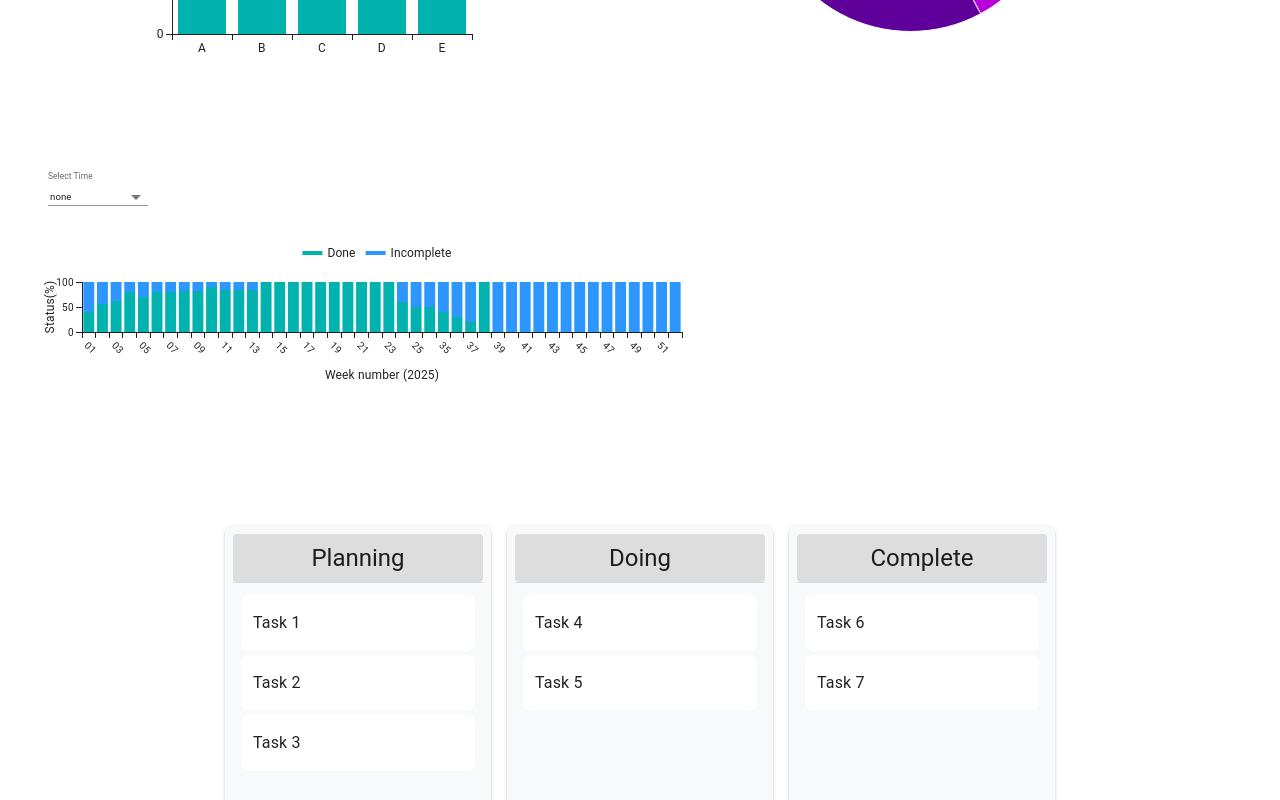
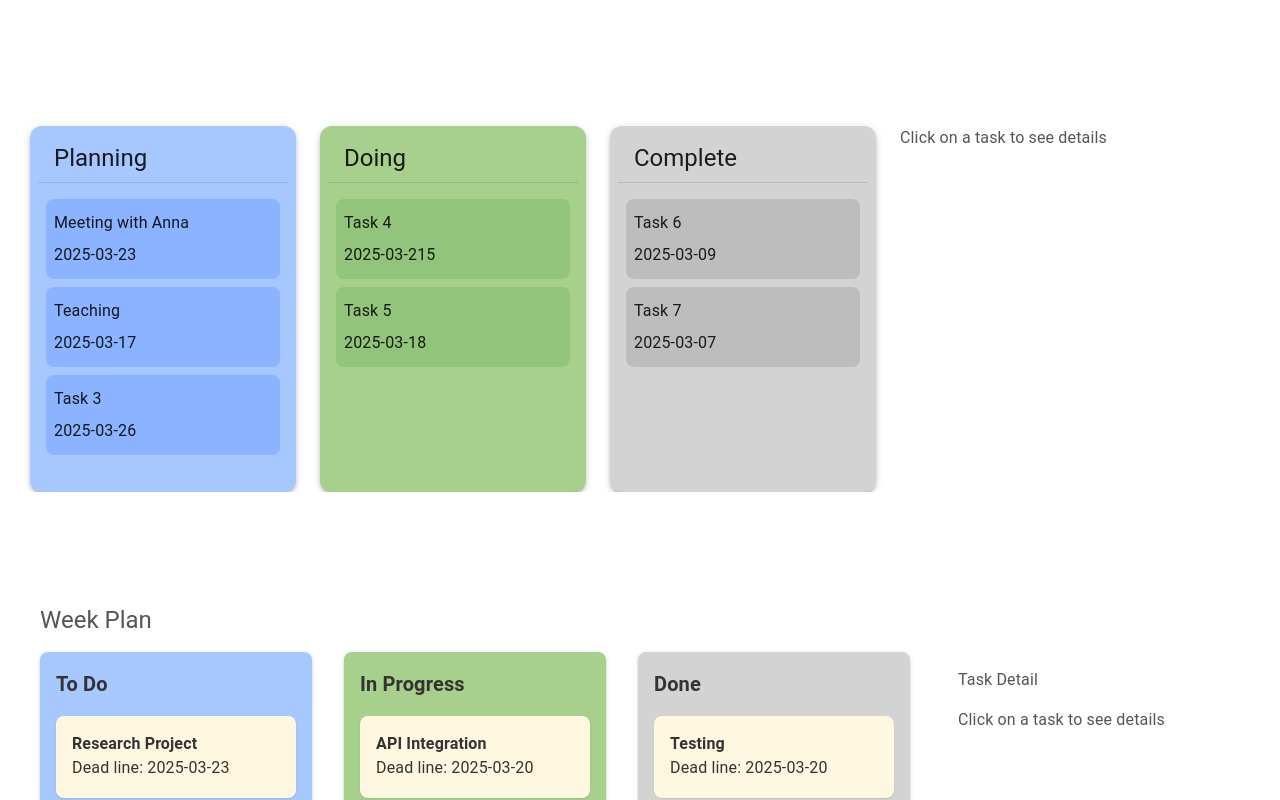
Before and after one commit to FengyanTina/ReactChart, a React (Vite) app: page / in a window 1280 px wide. Shown: the part 1160-1960 px from the top of the page. Built offline with nearby package versions, Linux system fonts and the light colour scheme.

Commit message:
task detail and column color is done

```diff
--- a/src/App.tsx
+++ b/src/App.tsx
@@ -152,7 +152,7 @@ function App() {
             overflow: "hidden",
             marginTop: 10, // Adjust margin for spacing between dropdown and chart
           }}>
-            <SyncHighlight/>
+
         </Box>
         <Box
            sx={{
--- a/src/components/htmlDrag/Dnd.tsx
+++ b/src/components/htmlDrag/Dnd.tsx
@@ -1,4 +1,4 @@
-import React, { useState } from "react";
+import React, { useEffect, useState } from "react";
 import Grid from "@mui/material/Grid2";
 import Card from "@mui/material/Card";
 import CardHeader from "@mui/material/CardHeader";
@@ -7,24 +7,11 @@ import ListItem from "@mui/material/ListItem";
 import ListItemText from "@mui/material/ListItemText";
 import Divider from "@mui/material/Divider";
 import { PointerSensor, useSensor, useSensors } from "@dnd-kit/core";
+import { Box, Typography } from "@mui/material";
 export type TaskStatus = 'TODO' | 'IN_PROGRESS' | 'DONE';
-export type Task1 = {
-  id: string;
-  status: TaskStatus;
-  title: string;
-  time?:string
-  description: string;
-};
 
-export type Column = {
-  id: TaskStatus;
-  title: string;
-};
-const COLUMNS: Column[] = [
-  { id: "TODO", title: "To Do" },
-  { id: "IN_PROGRESS", title: "In Progress" },
-  { id: "DONE", title: "Done" },
-];
+
+
 
 // const INITIAL_TASKS: Task[] = [
 //   {
@@ -67,24 +54,35 @@ const COLUMNS: Column[] = [
 type Task = {
   id: string;
   title: string;
+  time?:string;
+  detail?:string;
   status: "planning" | "doing" | "complete";
 };
 
 // Sample tasks
 const initialTasks: Task[] = [
-  { id: "1", title: "Task 1", status: "planning" },
-  { id: "2", title: "Task 2", status: "planning" },
-  { id: "3", title: "Task 3", status: "planning" },
-  { id: "4", title: "Task 4", status: "doing" },
-  { id: "5", title: "Task 5", status: "doing" },
-  { id: "6", title: "Task 6", status: "complete" },
-  { id: "7", title: "Task 7", status: "complete" },
+  { id: "1", title: "Meeting with Anna", time:"2025-03-23", detail: "Need to talk",status: "planning" },
+  { id: "2", title: "Teaching",time:"2025-03-17", detail: "Need to talk", status: "planning" },
+  { id: "3", title: "Task 3", time:"2025-03-26", detail: "Need to talk",status: "planning" },
+  { id: "4", title: "Task 4", time:"2025-03-215", detail: "Need to talk",status: "doing" },
+  { id: "5", title: "Task 5",time:"2025-03-18", detail: "Need to talk", status: "doing" },
+  { id: "6", title: "Task 6", time:"2025-03-09", detail: "Need to talkNeed to talkNeed to talkNeed to talkNeed to talkNeed to talkNeed to talkNeed to talkNeed to talkNeed to talkNeed to talkNeed to talkNeed to talkNeed to talkNeed to talkNeed to talkNeed to talkNeed to talkNeed to talkNeed to talkNeed to talkNeed to talkNeed to talkNeed to talkNeed to talkNeed to talkNeed to talkNeed to talkNeed to talkNeed to talkNeed to talkNeed to talkNeed to talkNeed to talkNeed to talkNeed to talkNeed to talkNeed to talkNeed to talkNeed to talkNeed to talkNeed to talkNeed to talkNeed to talkNeed to talkNeed to talkNeed to talkNeed to talkNeed to talkNeed to talkNeed to talkNeed to talkNeed to talkNeed to talkNeed to talkNeed to talkNeed to talk",status: "complete" },
+  { id: "7", title: "Task 7", time:"2025-03-07", detail: "Need to talk",status: "complete" },
 ];
-
+const columnColors: Record<Task['status'], string> = {
+    planning: '#A6C8FF', // Pastel Blue
+    doing: '#A8D08D', // Soft Green
+    complete: '#D3D3D3', // Soft Gray
+  };
+  const taskColors: Record<Task['status'], string> = {
+    planning: '#8BB3FF', // Slightly darker blue
+    doing: '#92C57B', // Slightly darker green
+    complete: '#BDBDBD', // Slightly darker gray
+  };
 export default function DragDropTaskManager() {
   const [tasks, setTasks] = useState<Task[]>(initialTasks);
   const [draggingItem, setDraggingItem] = useState<Task | null>(null);
-
+const [selectedTask, setSelectedTask] = useState<Task | null>(null);
   // Handle drag start
   const handleDragStart = (event: React.DragEvent, task: Task) => {
     event.dataTransfer.setData("taskId", task.id);
@@ -108,7 +106,9 @@ export default function DragDropTaskManager() {
       )
     );
   };
-
+ function handleTaskClick(task: Task) {
+    setSelectedTask(task);
+  }
 
 //   const handleDragStart = (event: React.DragEvent, task: Task) => {
 //     setDraggingItem(task);
@@ -131,7 +131,14 @@ export default function DragDropTaskManager() {
 //     }
 //     setDraggingItem(null);
 //   };
+const [maxHeight, setMaxHeight] = useState(300);
 
+  useEffect(() => {
+    const taskCounts = { planning: 0, doing: 0, complete: 0 };
+    tasks.forEach((task) => taskCounts[task.status]++);
+    const newMaxHeight = Math.min(500, Math.max(350, taskCounts.planning * 50, taskCounts.doing * 50, taskCounts.complete * 50));
+    setMaxHeight(newMaxHeight);
+  }, [tasks]);
   // Render each task list section
   const TaskList = ({
     title,
@@ -140,30 +147,33 @@ export default function DragDropTaskManager() {
     title: string;
     status: Task["status"];
   }) => (
+
     <Card
       sx={{
         width: 250,
-        minHeight: 300,
+        height: maxHeight,
         p: 1,
-        bgcolor: "#f8f9fa",
-        boxShadow: 2,
-        borderRadius: 2,
+        bgcolor: columnColors[status],
+        boxShadow: 3,
+        borderRadius: 3,
+        display: 'flex', flexDirection: 'column'
       }}
       onDragOver={handleDragOver}
       onDrop={(event) => handleDrop(status, event)}
+
     >
       <CardHeader
         title={title}
         sx={{
-          textAlign: "center",
-          bgcolor: "#ddd",
+          textAlign: "start",
+
           fontWeight: "bold",
           py: 1,
           borderRadius: "4px",
         }}
       />
       <Divider />
-      <List sx={{ minHeight: 250, overflowY: "auto", p: 1 }}>
+      <List sx={{ flexGrow: 1, maxHeight: maxHeight - 50, overflowY: "auto", p: 1 }}>
         {tasks
           .filter((task) => task.status === status)
           .map((task) => (
@@ -172,28 +182,32 @@ export default function DragDropTaskManager() {
               className="draggable-task"
               draggable
               onDragStart={(event) => handleDragStart(event, task)}
+              onClick={() =>handleTaskClick(task)}
               sx={{
-                backgroundColor: draggingItem?.id === task.id ? "#d1e7ff" : "#ffffff",
+                backgroundColor: draggingItem?.id === task.id ? '#d1e7ff' : taskColors[task.status],
                 boxShadow: draggingItem?.id === task.id ? "0px 2px 10px rgba(0,0,0,0.2)" : "none",
-                p: 1.5,
-                my: 0.5,
+                p: 1,
+                my: 1,
                 borderRadius: "8px",
                 cursor: "grab",
                 transition: "background 0.2s, transform 0.1s",
                 ":hover": { backgroundColor: "#f1f1f1" },
                 display: "flex",
-                alignItems: "center",
+                alignItems: "start",
+                flexDirection:"column"
               }}
             >
-              <ListItemText primary={task.title} sx={{ fontSize: "0.9rem", fontWeight: "bold" }} />
+              <ListItemText primary={task.title} sx={{ fontSize: "2.5rem", fontWeight: "bold" }} />
+              <ListItemText primary={task.time} sx={{ fontSize: "0.5rem", fontWeight: "bold" }} />
             </ListItem>
           ))}
       </List>
     </Card>
+
   );
 
   return (
-    <Grid container spacing={2} sx={{ justifyContent: "center", alignItems: "start", mt: 3 }}>
+    <Grid container spacing={3} sx={{ justifyContent: "center", alignItems: "start", mt: 3 }}>
       <Grid >
         <TaskList title="Planning" status="planning" />
       </Grid>
@@ -203,6 +217,32 @@ export default function DragDropTaskManager() {
       <Grid >
         <TaskList title="Complete" status="complete" />
       </Grid>
+
+      <Grid >
+        <Box sx={{ width: 350, bgcolor: '#fff',  }}>
+
+          {selectedTask ? (
+            <Box>
+              <Typography variant='body1' sx={{ fontWeight: 'bold', mb: 0.5 }}>
+                {selectedTask.title}
+              </Typography>
+              <Typography variant='body1' sx={{ fontWeight: 'bold', mb: 0.5 }}>
+                {selectedTask.time}
+              </Typography>
+
+              <Divider sx={{ mb: 2 }} />
+              <Typography variant='body1' sx={{ fontWeight: 'bold', mb: 1,maxHeight: maxHeight - 70, overflowY: "auto", }}>
+                {selectedTask.detail}
+              </Typography>
+            </Box>
+          ) : (
+            <Typography variant='body1' sx={{ color: '#555' }}>
+              Click on a task to see details
+            </Typography>
+          )}
+        </Box>
+      </Grid>
     </Grid>
+
   );
 }
--- a/src/components/reacDrag/DragComponent.tsx
+++ b/src/components/reacDrag/DragComponent.tsx
@@ -123,9 +123,7 @@ export default function DragComponent() {
           Task Detail
         </Typography>
           {/* Task Detail Content */}
-          <Box
-
-        >
+          <Box>
           {selectedTask ? (
             <Box>
               <Typography variant="body1" sx={{ fontWeight: "bold", marginBottom: 1 }}>
```
